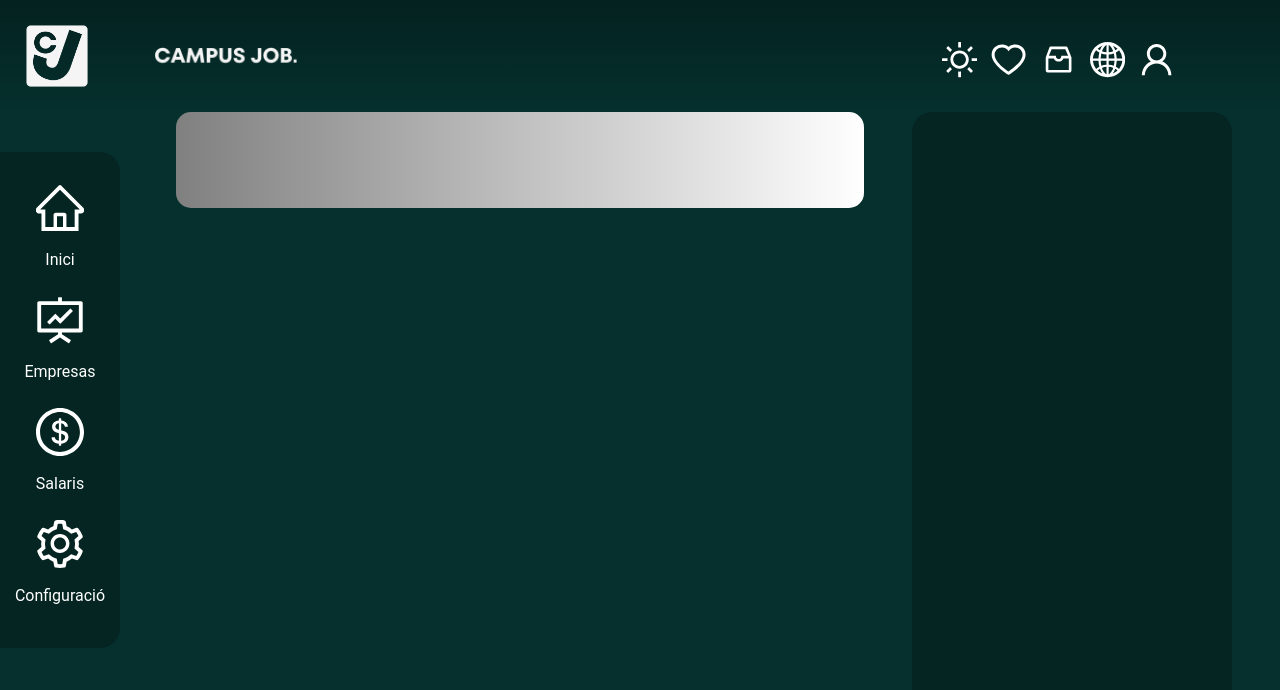
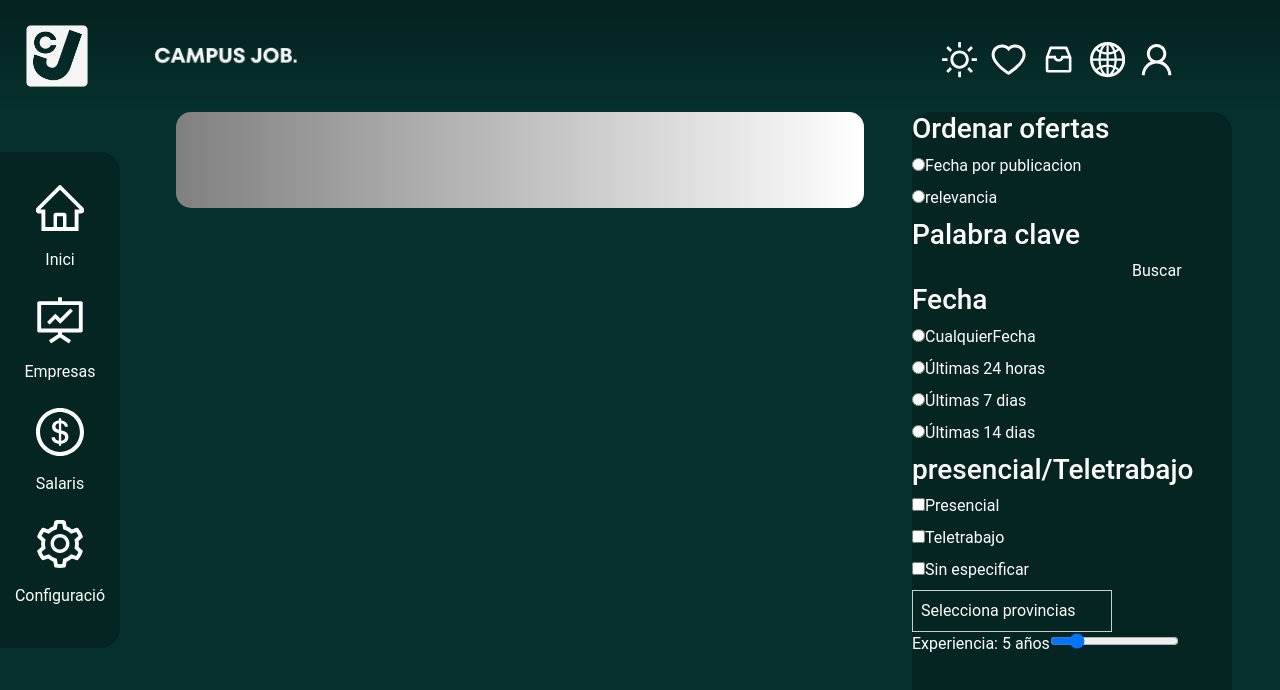
Before and after one commit to YasinEled/CampusJob, a React (Vite) app in the folder CampusJobReact/: page / in a window 1280 px wide. Shown: the top 690 px of the page. Built offline with nearby package versions, Linux system fonts and the light colour scheme.

Commit message:
ryuhetrhtrde

```diff
--- a/CampusJobReact/src/Components/ComponentsCSS/MenuHome/filter.css
+++ b/CampusJobReact/src/Components/ComponentsCSS/MenuHome/filter.css
@@ -3,4 +3,63 @@
     height: 49em;
     background-color: #042522;
     border-radius: 20px;
+    display: flex;
+    flex-direction: column;
 }
+
+.ordenarOfertes{
+    display: flex;
+    flex-direction: column;
+    align-items: start    ;
+}
+
+.radioSelectorStyle{
+    display: flex;
+    flex-direction: row;
+}
+
+.palabraClave{
+    display: flex;
+    flex-direction: column;
+}
+.FormPalabraClave{
+    display: flex;
+    flex-direction: row;
+}
+
+.combobox {
+  position: relative;
+  display: inline-block;
+  width: 200px; /* Ajusta el ancho según necesites */
+}
+
+.combobox-button {
+  width: 100%;
+  padding: 8px;
+  border: 1px solid #ccc;
+  background: #042522;
+  text-align: left;
+  cursor: pointer;
+}
+
+.combobox-dropdown {
+  position: absolute;
+  top: 100%;
+  left: 0;
+  right: 0;
+  background: #042522;
+  border: 1px solid #ccc;
+  max-height: 200px;
+  overflow-y: auto;
+  z-index: 10;
+}
+
+.combobox-option {
+  display: block;
+  padding: 5px;
+  cursor: pointer;
+}
+
+.combobox-option:hover {
+  background: #f1f1f1;
+}
--- a/CampusJobReact/src/Components/MenuHome/Filtro/filtro.jsx
+++ b/CampusJobReact/src/Components/MenuHome/Filtro/filtro.jsx
@@ -1,12 +1,149 @@
 import '../../ComponentsCSS/MenuHome/filter.css'
+import React, { useState, useRef, useEffect } from "react";
 
+const provincias = [
+  "Álava", "Albacete", "Alicante", "Almería", "Asturias", "Ávila", "Badajoz", "Baleares", "Barcelona",
+  "Burgos", "Cáceres", "Cádiz", "Cantabria", "Castellón", "Ciudad Real", "Córdoba", "Cuenca", "Girona",
+  "Granada", "Guadalajara", "Guipúzcoa", "Huelva", "Huesca", "Jaén", "La Rioja", "Las Palmas", "León",
+  "Lleida", "Lugo", "Madrid", "Málaga", "Murcia", "Navarra", "Ourense", "Palencia", "Pontevedra",
+  "Salamanca", "Santa Cruz de Tenerife", "Segovia", "Sevilla", "Soria", "Tarragona", "Teruel",
+  "Toledo", "Valencia", "Valladolid", "Vizcaya", "Zamora", "Zaragoza"
+];
 
 function FilterMenu() {
+  const [isOpen, setIsOpen] = useState(false);
+  const [experience, setExperience] = useState(5);
+
+  const [selected, setSelected] = useState([]);
+  const containerRef = useRef(null);
+  const handleChange = (e) => {
+    setExperience(e.target.value);
+  };
+  const toggleDropdown = () => {
+    setIsOpen(!isOpen);
+  };
+
+  const handleCheckboxChange = (provincia) => {
+    setSelected((prevSelected) =>
+      prevSelected.includes(provincia)
+        ? prevSelected.filter((item) => item !== provincia)
+        : [...prevSelected, provincia]
+    );
+  };
+
+  // Cierra el dropdown al hacer clic fuera del componente
+  useEffect(() => {
+    const handleClickOutside = (event) => {
+      if (containerRef.current && !containerRef.current.contains(event.target)) {
+        setIsOpen(false);
+      }
+    };
+    document.addEventListener("mousedown", handleClickOutside);
+    return () => document.removeEventListener("mousedown", handleClickOutside);
+  }, []);
+
+  // Texto del botón: muestra las provincias seleccionadas o el placeholder
+  const buttonText =
+  selected.length > 0 ? selected.join(", ") : "Selecciona provincias";
 
 
     return (
       <section className='container-Filter'>
+        <div className="ordenarOfertes">
+          <h3>Ordenar ofertas</h3>
+          <div>
+            <input type="radio" id="FechaPorPublicacion" name="ofertes" value="FechaPorPublicacion" />
+            <label htmlFor="FechaPorPublicacion">Fecha por publicacion</label>
+          </div>
 
+          <div>
+            <input type="radio" id="relevancia" name="ofertes" value="relevancia" />
+            <label htmlFor="relevancia">relevancia</label>
+          </div>
+        </div>
+        <div className="palabraClave">
+          <h3>Palabra clave</h3>
+          <div className="FormPalabraClave">
+            <div>
+              <input type="text" id="buscador" name="buscador" />
+            </div>
+            <div>
+              <button type="submit">Buscar</button>
+            </div>
+          </div>
+          <div className="ordenarFecha">
+            <h3>Fecha</h3>
+            <div>
+              <input type="radio" id="CualquierFecha" name="fecha" value="CualquierFecha" />
+              <label htmlFor="CualquierFecha">CualquierFecha</label>
+            </div>
+            <div>
+              <input type="radio" id="24H" name="fecha" value="24H" />
+              <label htmlFor="24H">Últimas 24 horas</label>
+            </div>
+            <div>
+              <input type="radio" id="7D" name="fecha" value="7D" />
+              <label htmlFor="7D">Últimas 7 dias</label>
+            </div>
+            <div>
+              <input type="radio" id="14D" name="fecha" value="14D" />
+              <label htmlFor="14D">Últimas 14 dias</label>
+            </div>
+
+          </div>
+          <div className="presencialTeletrabajo">
+            <h3>presencial/Teletrabajo</h3>
+            <div>
+              <input type="checkbox" id="presencial" name="pres/Tele" value="prpesencial" />
+              <label htmlFor="prpesencial">Presencial</label>
+            </div>
+            <div>
+              <input type="checkbox" id="teletrabajo" name="pres/Tele" value="teletrabajo" />
+              <label htmlFor="teletrabajo">Teletrabajo</label>
+            </div>
+            <div>
+              <input type="checkbox" id="sinEspecificar" name="pres/Tele" value="sinEspecificar" />
+              <label htmlFor="sinEspecificar">Sin especificar</label>
+            </div>
+
+          </div>
+          <div className="combobox" ref={containerRef}>
+            <button className="combobox-button" onClick={toggleDropdown}>
+              {buttonText}
+            </button>
+            {isOpen && (
+              <div className="combobox-dropdown">
+                {provincias.map((provincia, index) => (
+                  <label key={index} className="combobox-option">
+                    <input
+                      type="checkbox"
+                      value={provincia}
+                      checked={selected.includes(provincia)}
+                      onChange={() => handleCheckboxChange(provincia)}
+                    />
+                    {provincia}
+                  </label>
+                ))}
+              </div>
+            )}
+          </div>
+          <div className="experience-slider">
+            <label htmlFor="experienceRange">
+              Experiencia: {experience} {experience === "1" ? "año" : "años"}
+            </label>
+            <input
+              type="range"
+              id="experienceRange"
+              min="0"
+              max="30"
+              step="1"
+              value={experience}
+              onChange={handleChange}
+            />
+          </div>
+
+
+        </div>
       </section>
     );
   }
```
